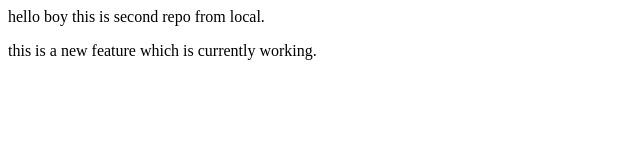
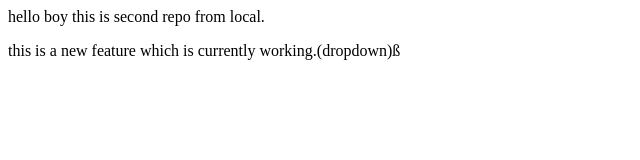
Before and after one commit to Nels0695/localrepo, a plain HTML site: page index.html in a window 1280 px wide. Shown: the full height of the page, 0-640 px from the left. Drawn offline with Linux system fonts and the light colour scheme.

```diff
--- a/index.html
+++ b/index.html
@@ -1,2 +1,2 @@
 <p>hello boy this is second repo from local.</p>
-<p>this is a new feature which is currently working.</p>
+<p>this is a new feature which is currently working.(dropdown)ß</p>
```
